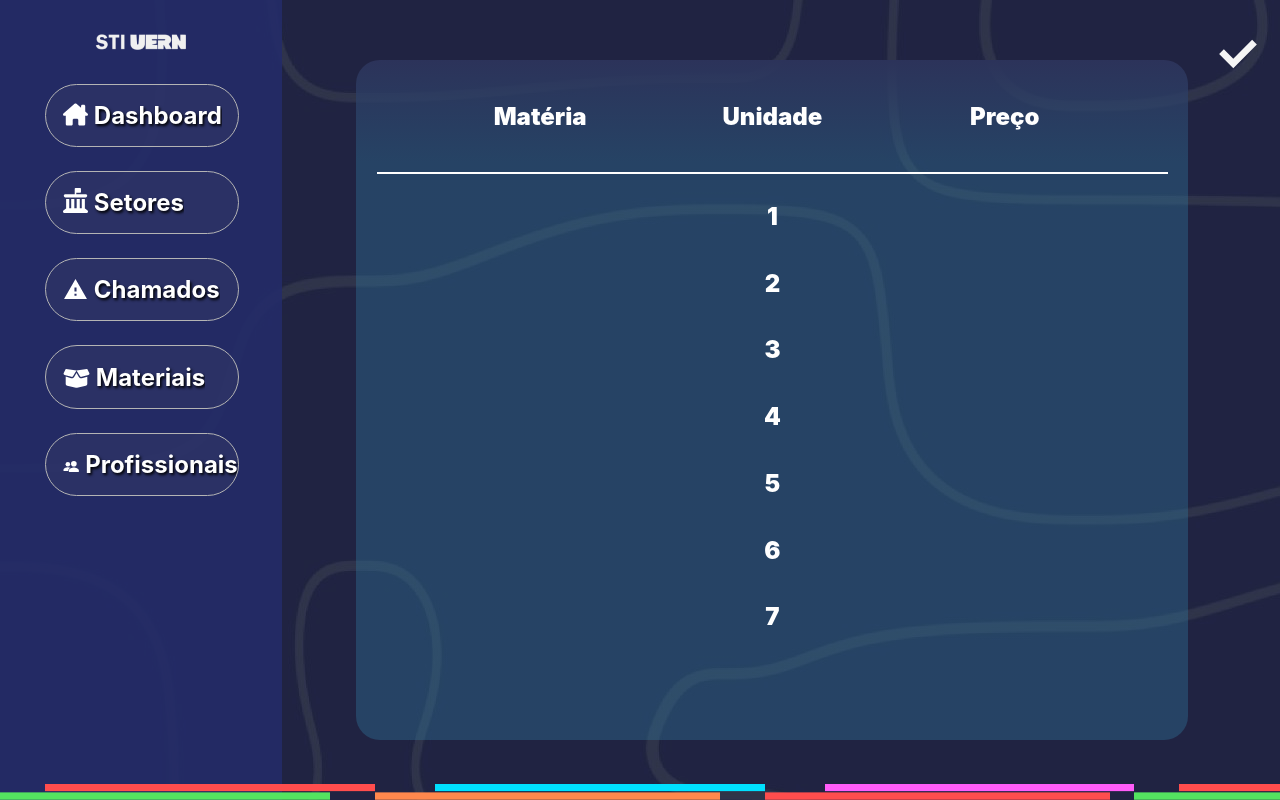
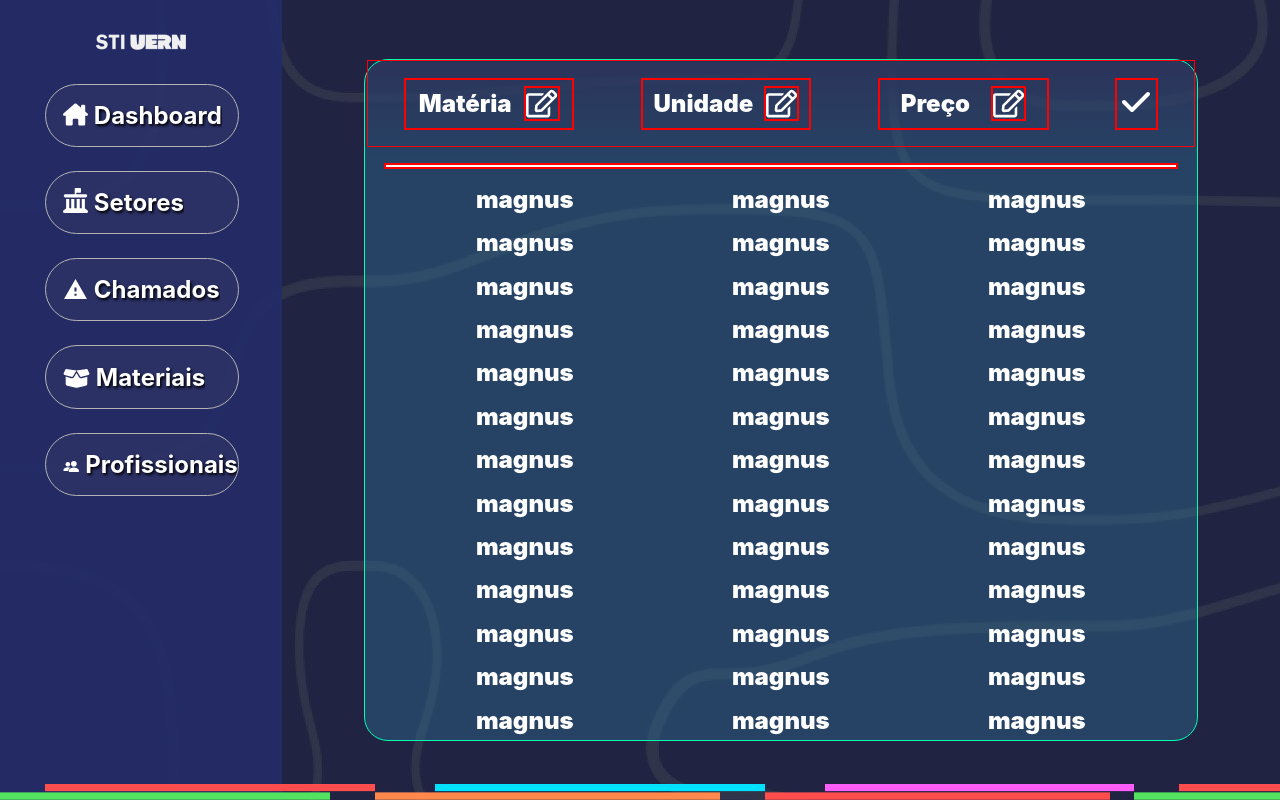
Before and after one commit to jootaavee/STI, a React (Create React App) app: page /tela9 in a window 1280 px wide. Built offline with nearby package versions, Linux system fonts and the light colour scheme; the HTML template or start-up script is replaced by a standard one.

Commit message:
atua. 25/02

```diff
--- a/src/pages/css/tela11.css
+++ b/src/pages/css/tela11.css
@@ -26,6 +26,7 @@
 }
 
 .lateral_tela_11 {
+    overflow: hidden;
     display: flex;
     height: 100vh;
     width: 78vw;
@@ -33,8 +34,7 @@
     justify-content: center;
     gap: 2.5rem;
     flex-direction: row;
-    position: absolute;
-    right: 0rem;
+    margin-left: 22%;
 }
 
 .estagiarios_tela_11 {
@@ -72,6 +72,7 @@
 }
 
 .chamados_tela_11 {
+    overflow: hidden;
     border: red solid 2px;
     display: flex;
     height: 80%;
@@ -86,6 +87,7 @@
 
 .chamados_grafico_tela_11 {
     border: red solid 2px;
+    overflow: hidden;
     display: flex;
     flex-direction: column;
     height: 40%;
--- a/src/pages/css/tela5.css
+++ b/src/pages/css/tela5.css
@@ -31,6 +31,7 @@
         }
 
         .inicio_tela_5 {
+            overflow: hidden;
             display: flex;
             justify-content: space-evenly;
             align-items: center;
@@ -45,6 +46,7 @@
         }
 
         .titulo_tela_5 {
+            overflow: hidden;
             display: flex;
             align-items: center;
             justify-content: space-evenly;
@@ -60,6 +62,7 @@
 
 
         .fim_tela_5 {
+            overflow: hidden;
             display: flex;
             align-items: center;
             justify-content: space-evenly;
--- a/src/pages/css/tela9.css
+++ b/src/pages/css/tela9.css
@@ -1,6 +1,7 @@
 .container_tela_9 {
     display: flex;
     height: 100vh;
+    overflow: hidden;
     width: 100vw;
     background-color: #222961;
     background-image: url(../imagens/imagensCentroT1/fundo_3.jpeg);
@@ -11,52 +12,41 @@
         width: 78vw;
         align-items: center;
         justify-content: center;
-        position: absolute;
-        right: 0rem;
-        /* border: red 2px solid; */
-
-        .espaco_tela_9 {
-            display: flex;
-            height: 3vh;
-            width: 1.7vw;
-            /* border: red 2px solid;
-            background-color: red; */
         position: relative;
-            right: 3%;
-            bottom: 45%;
-        }
+        left: 22%;
 
         .descricao_tela_9 {
             display: flex;
             height: 85vh;
             width: 65vw;
-            /* border: red 2px solid; */
+            border: rgb(0, 255, 179) 1px solid;
             flex-direction: column;
             align-items: center;
             gap: 1rem;
             border-radius: 1.5rem;
             background: linear-gradient(0deg, rgb(47, 115, 153, 0.4)85%, #2C335A);
+        }
 
         .tiulo_descricao_tela_9 {
+            border: red solid 1px;
+            padding: 10px;
             display: flex;
             height: 10vh;
             width: 63vw;
             /* background-color: aquamarine; */
-                position: relative;
-                top: 1rem;
             align-items: center;
-                justify-content: center;
+            justify-content: space-evenly;
             gap: 5%;
 
-
             .inicio_tela_9 {
+                overflow: hidden;
                 display: flex;
                 height: 6vh;
-                    width: 15vw;
-                    /* border: red 2px solid; */
+                width: 13vw;
+                border: red 2px solid;
                 /* background-color: #2C335A; */
                 align-items: center;
-                    justify-content: center;
+                justify-content: space-evenly;
                 color: white;
                 font-weight: 900;
                 /* letter-spacing: 2px; */
@@ -65,12 +55,13 @@
             }
 
             .titulo_tela_9 {
+                overflow: hidden;
                 display: flex;
                 height: 6vh;
-                    width: 15vw;
-                    /* border: red 2px solid; */
+                width: 13vw;
+                border: red 2px solid;
                 align-items: center;
-                    justify-content: center;
+                justify-content: space-evenly;
                 color: white;
                 font-weight: 900;
                 /* letter-spacing: 2px; */
@@ -79,21 +70,32 @@
             }
 
             .fim_tela_9 {
+                overflow: hidden;
                 display: flex;
                 height: 6vh;
-                    width: 15vw;
-                    /* border: red 2px solid; */
+                width: 13vw;
+                border: red 2px solid;
                 align-items: center;
-                    justify-content: center;
+                justify-content: space-evenly;
                 color: white;
                 font-weight: 900;
                 /* letter-spacing: 2px; */
                 font-size: x-large;
                 /* font-family: 'Courier New', Courier, monospace; */
             }
+
+            .editar_tela_9 {
+                display: flex;
+                align-items: center;
+                justify-content: center;
+                height: 6vh;
+                width: 3vw;
+                border: red 2px solid;
+            }
         }
 
         .linha_tela_9 {
+            border: red solid 2px;
             width: 95%;
             /* Largura total do contêiner */
             height: 2px;
@@ -102,56 +104,43 @@
             /* Cor da linha */
             /* margin-bottom: 15px; */
             /* Espaçamento superior e inferior */
-                position: relative;
             top: 1rem;
         }
 
         .itens_descricao_tela_9 {
+            height: 100%;
             display: flex;
-                height: 65vh;
-                width: 63vw;
-                /* border: red 2px solid; */
             flex-direction: column;
             align-items: center;
-                justify-content: center;
+            overflow: auto;
+            width: 63vw;
             gap: 0.9rem;
-                position: relative;
-                top: 1rem;
 
             .item_tela_9 {
                 display: flex;
                 height: 7vh;
                 width: 60vw;
-                    /* border: red 2px solid; */
-                    /* background-color: aqua; */
                 align-items: center;
-                    justify-content: center;
+                justify-content: space-around;
                 color: white;
                 font-weight: 900;
-                    /* letter-spacing: 2px; */
                 font-size: x-large;
-                    /* font-family: 'Courier New', Courier, monospace; */
+            }
         }
     }
 }
 
-        .confirmar_tela_9 {
+.edit_tela_9{
+    display: flex;
+    border: red solid 2px;
+    align-items: center;
+    justify-content: center;
+}
+
+.add_tela_9{
+    border: red solid 2px;
     display: flex;
     align-items: center;
     justify-content: center;
-            height: 6vh;
-            width: 3vw;
-            /* background-color: red; */
-            position: relative;
-            left: 3%;
-            bottom: 43%;
-
-            .logo_correto_tela_9 {
-                display: flex;
-                height: 100%;
-                width: 100%;
-                color: #FFF;
+    margin: 10px;
 }
-        }
-    }
-}
--- a/src/pages/tela7.tsx
+++ b/src/pages/tela7.tsx
@@ -38,7 +38,7 @@ const tela7 = () => {
                         <FaRegEdit style={{ color: 'white', fontSize: '130%' }} />
                     </div>
                 </div>
-                <div className='editar_tela_7'>
+                <div className='check_tela_7'>
                     <Link to='/tela5'>
                         <FaCheck style={{ color: 'white', fontSize: '250%' }} />
                     </Link>
--- a/src/pages/tela8.tsx
+++ b/src/pages/tela8.tsx
@@ -164,6 +164,17 @@ const tela8 = () => {
                                 magnus
                             </div>
                         </div>
+                        <div className='item_tela_8'>
+                            <div className='materia'>
+                                magnus
+                            </div>
+                            <div className='unidade'>
+                                magnus
+                            </div>
+                            <div className='preco'>
+                                magnus
+                            </div>
+                        </div>
                     </div>
                 </div>
             </div>
--- a/src/pages/tela9.tsx
+++ b/src/pages/tela9.tsx
@@ -4,6 +4,9 @@ import BarraLateral from '../components/barralateral/barralateral.tsx';
 import { Link } from 'react-router-dom';
 import Detalhe from '../components/detalhe/detalhe.tsx';
 import { CgCheck } from "react-icons/cg";
+import { FaRegEdit } from "react-icons/fa";
+import { FaCheck } from "react-icons/fa6";
+import { IoMdAdd } from "react-icons/io"; //icone adicionar
 
 const tela9 = () => {
     return (<>
@@ -11,19 +14,30 @@ const tela9 = () => {
             <BarraLateral />
             <Detalhe />
             <div className='lateral_tela_9'>
-                <div className='espaco_tela_9'>
-                    {/* div usada para centralizar elementos */}
-                </div>
                 <div className='descricao_tela_9'>
                     <div className='tiulo_descricao_tela_9'>
                         <div className='inicio_tela_9'>
                             Matéria
+                            <div className='edit_tela_9'>
+                                <FaRegEdit style={{ color: 'white', fontSize: '130%' }} />
+                            </div>
                         </div>
                         <div className='titulo_tela_9'>
                             Unidade
+                            <div className='edit_tela_9'>
+                                <FaRegEdit style={{ color: 'white', fontSize: '130%' }} />
+                            </div>
                         </div>
                         <div className='fim_tela_9'>
                             Preço
+                            <div className='edit_tela_9'>
+                                <FaRegEdit style={{ color: 'white', fontSize: '130%' }} />
+                            </div>
+                        </div>
+                        <div className='editar_tela_9'>
+                            <Link to='/tela8'>
+                                <FaCheck style={{ color: 'white', fontSize: '200%' }} />
+                            </Link>
                         </div>
                     </div>
                     <div className='linha_tela_9'>
@@ -31,35 +45,152 @@ const tela9 = () => {
                     </div>
                     <div className='itens_descricao_tela_9'>
                         <div className='item_tela_9'>
-                            1
+                            <div className='materia'>
+                                magnus
+                            </div>
+                            <div className='unidade'>
+                                magnus
+                            </div>
+                            <div className='preco'>
+                                magnus
+                            </div>
                         </div>
                         <div className='item_tela_9'>
-                            2
+                            <div className='materia'>
+                                magnus
+                            </div>
+                            <div className='unidade'>
+                                magnus
+                            </div>
+                            <div className='preco'>
+                                magnus
+                            </div>
                         </div>
                         <div className='item_tela_9'>
-                            3
+                            <div className='materia'>
+                                magnus
+                            </div>
+                            <div className='unidade'>
+                                magnus
+                            </div>
+                            <div className='preco'>
+                                magnus
+                            </div>
                         </div>
                         <div className='item_tela_9'>
-                            4
+                            <div className='materia'>
+                                magnus
+                            </div>
+                            <div className='unidade'>
+                                magnus
+                            </div>
+                            <div className='preco'>
+                                magnus
+                            </div>
                         </div>
                         <div className='item_tela_9'>
-                            5
+                            <div className='materia'>
+                                magnus
+                            </div>
+                            <div className='unidade'>
+                                magnus
+                            </div>
+                            <div className='preco'>
+                                magnus
+                            </div>
                         </div>
                         <div className='item_tela_9'>
-                            6
+                            <div className='materia'>
+                                magnus
+                            </div>
+                            <div className='unidade'>
+                                magnus
+                            </div>
+                            <div className='preco'>
+                                magnus
+                            </div>
                         </div>
                         <div className='item_tela_9'>
-                            7
+                            <div className='materia'>
+                                magnus
+                            </div>
+                            <div className='unidade'>
+                                magnus
+                            </div>
+                            <div className='preco'>
+                                magnus
+                            </div>
                         </div>
                         <div className='item_tela_9'>
-
+                            <div className='materia'>
+                                magnus
+                            </div>
+                            <div className='unidade'>
+                                magnus
+                            </div>
+                            <div className='preco'>
+                                magnus
+                            </div>
+                        </div>
+                        <div className='item_tela_9'>
+                            <div className='materia'>
+                                magnus
+                            </div>
+                            <div className='unidade'>
+                                magnus
+                            </div>
+                            <div className='preco'>
+                                magnus
+                            </div>
+                        </div>
+                        <div className='item_tela_9'>
+                            <div className='materia'>
+                                magnus
+                            </div>
+                            <div className='unidade'>
+                                magnus
+                            </div>
+                            <div className='preco'>
+                                magnus
+                            </div>
+                        </div>
+                        <div className='item_tela_9'>
+                            <div className='materia'>
+                                magnus
+                            </div>
+                            <div className='unidade'>
+                                magnus
+                            </div>
+                            <div className='preco'>
+                                magnus
+                            </div>
+                        </div>
+                        <div className='item_tela_9'>
+                            <div className='materia'>
+                                magnus
+                            </div>
+                            <div className='unidade'>
+                                magnus
+                            </div>
+                            <div className='preco'>
+                                magnus
+                            </div>
+                        </div>
+                        <div className='item_tela_9'>
+                            <div className='materia'>
+                                magnus
+                            </div>
+                            <div className='unidade'>
+                                magnus
+                            </div>
+                            <div className='preco'>
+                                magnus
+                            </div>
+                        </div>
+                        <div className='add_tela_9'>
+                            <IoMdAdd style={{color: 'white', fontSize: '300%'}}/>
                         </div>
                     </div>
-                </div>
-                <div className='confirmar_tela_9'>
-                    <Link to='/tela8'>
-                        <CgCheck style={{ color: 'WhiteSmoke', fontSize: '500%' }} />
-                    </Link>
                 </div>
             </div>
         </div>
```
Also changed, not shown: src/pages/css/tela10.css (+5 -4 lines), src/pages/css/tela7.css (+10 -1 lines), src/pages/css/tela8.css (+4 -3 lines). Lines whose indentation alone changed are shown as unchanged.
